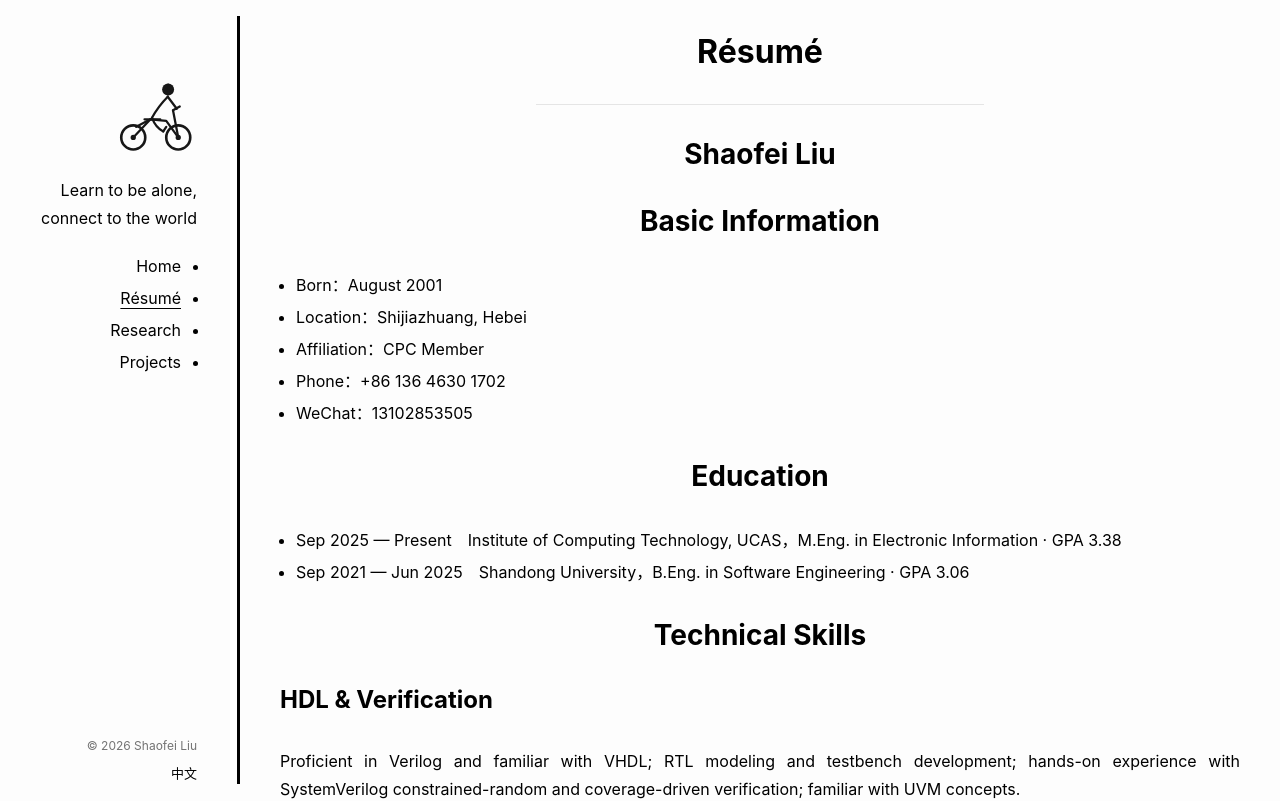
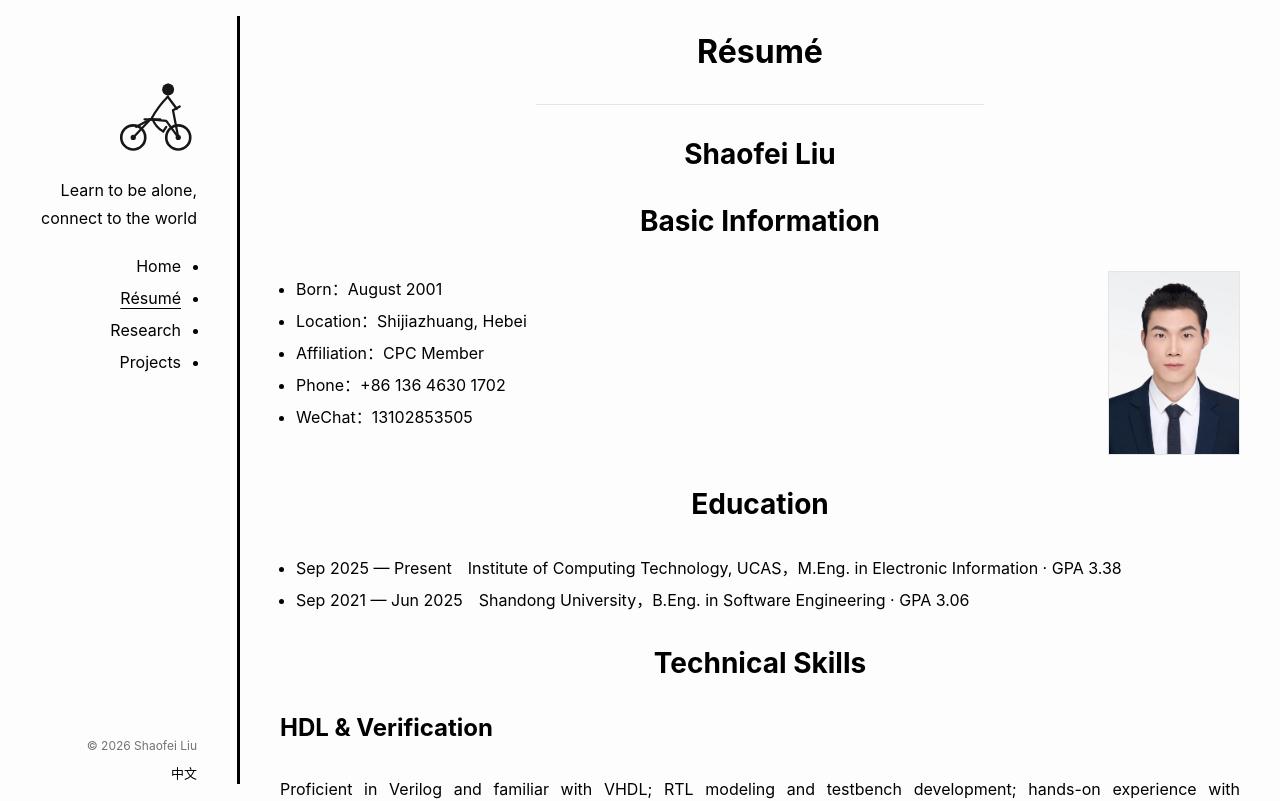
Before and after one commit to jijihuanhuan/shaofei-liu-portfolio, a Next.js app: page /en/resume in a window 1280 px wide. Shown: the top 801 px of the page. Built offline with nearby package versions, Linux system fonts and the light colour scheme.

Commit message:
resume: show portrait on the right of basic info

```diff
--- a/app/components/ResumePage.tsx
+++ b/app/components/ResumePage.tsx
@@ -4,6 +4,7 @@ const data = {
   zh: {
     title: "在线简历",
     name: "刘绍飞",
+    photoAlt: "刘绍飞",
     basic: "基本信息",
     info: [
       ["出生", "2001年8月"],
@@ -43,6 +44,7 @@ const data = {
   en: {
     title: "Résumé",
     name: "Shaofei Liu",
+    photoAlt: "Shaofei Liu",
     basic: "Basic Information",
     info: [
       ["Born", "August 2001"],
@@ -89,13 +91,18 @@ export function ResumePage({ lang }: { lang: Lang }) {
       <h2>{c.name}</h2>
 
       <h2>{c.basic}</h2>
-      <ul>
+      <div className="basic-wrap">
+        <ul className="basic-list">
           {c.info.map(([a, b]) => (
             <li key={a}>
               {a}：{b}
             </li>
           ))}
         </ul>
+        <div className="basic-photo">
+          <img src={`${process.env.NEXT_PUBLIC_BASE_PATH || ""}/portrait.jpg`} alt={c.photoAlt} />
+        </div>
+      </div>
 
       <h2>{c.edu}</h2>
       <ul>
--- a/app/globals.css
+++ b/app/globals.css
@@ -133,6 +133,11 @@ hr.leovan {
 .content ul { padding-left: 1em; list-style: disc; margin: 0; }
 .content li { margin: 4px 0; }
 .content a { text-decoration: underline; text-underline-offset: 4px; }
+
+.basic-wrap { display: flex; gap: 32px; align-items: flex-start; justify-content: space-between; }
+.basic-list { flex: 1; min-width: 0; }
+.basic-photo { flex: 0 0 auto; width: 132px; }
+.basic-photo img { width: 100%; display: block; border: 1px solid var(--border-soft); }
 .content h2.year { font-size: 32px; }
 
 
@@ -193,6 +198,8 @@ hr.leovan {
 
   .content { padding: 0 20px 40px; }
   .gallery { grid-template-columns: repeat(2, 1fr); }
+  .basic-wrap { gap: 16px; }
+  .basic-photo { width: 104px; }
 }
 
 @media print {
```
Lines whose indentation alone changed are shown as unchanged.
